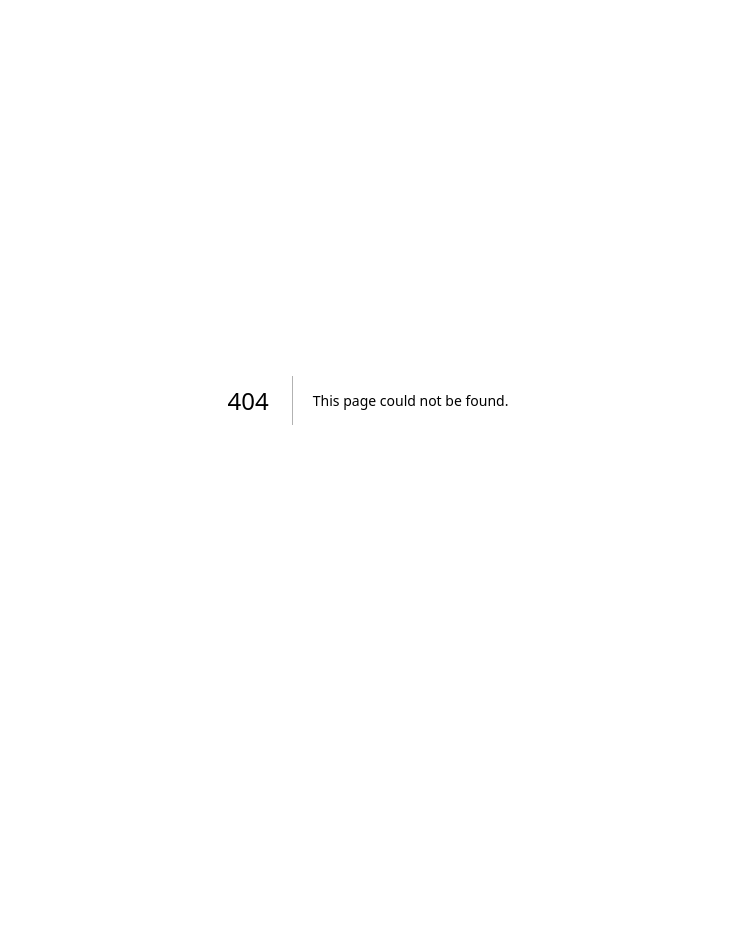
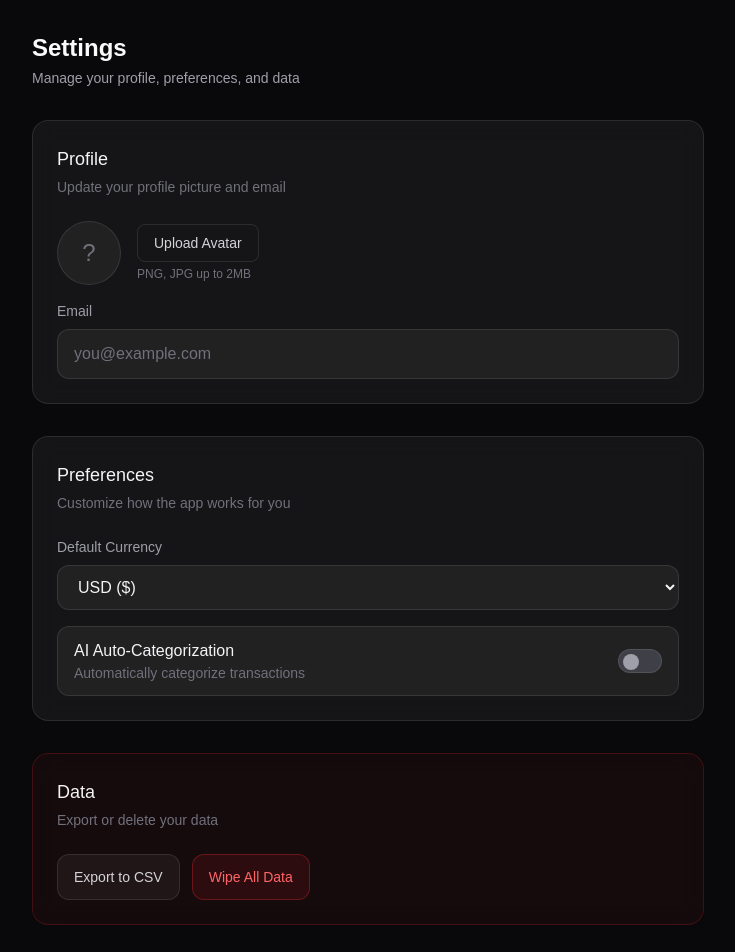
Before and after one commit to YuvaanshM/budget-tracker, a Next.js app: page /settings in a window 1280 px wide. Before the commit this address had no page. Shown: the top 952 px of the page, without its empty margins (272-1007 px from the left). Before the commit the page ends 800 px from the top, so only its background shows below. Built offline with nearby package versions, Linux system fonts and the light colour scheme.

Commit message:
finished the skeleton code for the settings page

```diff
--- /dev/null
+++ b/app/settings/page.tsx
@@ -0,0 +1,119 @@
+"use client";
+
+export default function SettingsPage() {
+  return (
+    <div className="min-h-screen bg-zinc-950 p-6 md:p-8">
+      <div className="mx-auto max-w-2xl space-y-8">
+        {/* Page Header */}
+        <header>
+          <h1 className="text-2xl font-semibold text-zinc-50">Settings</h1>
+          <p className="mt-1 text-sm text-zinc-400">
+            Manage your profile, preferences, and data
+          </p>
+        </header>
+
+        {/* Profile Section */}
+        <section className="rounded-2xl border border-white/10 bg-white/5 p-6 backdrop-blur-md">
+          <h2 className="text-lg font-medium text-zinc-100">Profile</h2>
+          <p className="mt-1 text-sm text-zinc-500">
+            Update your profile picture and email
+          </p>
+          <div className="mt-6 space-y-4">
+            {/* Avatar Upload - Placeholder */}
+            <div className="flex items-center gap-4">
+              <div className="flex h-16 w-16 shrink-0 items-center justify-center rounded-full border border-white/10 bg-white/5">
+                <span className="text-2xl text-zinc-500">?</span>
+              </div>
+              <div>
+                <button
+                  type="button"
+                  className="rounded-lg border border-white/10 px-4 py-2 text-sm font-medium text-zinc-300 transition-colors hover:bg-white/5 hover:text-zinc-50"
+                >
+                  Upload Avatar
+                </button>
+                <p className="mt-1 text-xs text-zinc-500">
+                  PNG, JPG up to 2MB
+                </p>
+              </div>
+            </div>
+            {/* Email Update - Placeholder */}
+            <div>
+              <label htmlFor="email" className="block text-sm font-medium text-zinc-400">
+                Email
+              </label>
+              <input
+                id="email"
+                type="email"
+                placeholder="you@example.com"
+                className="mt-2 w-full rounded-xl border border-white/10 bg-white/5 px-4 py-3 text-zinc-100 placeholder-zinc-500 focus:border-white/20 focus:outline-none focus:ring-1 focus:ring-white/20"
+              />
+            </div>
+          </div>
+        </section>
+
+        {/* Preferences Section */}
+        <section className="rounded-2xl border border-white/10 bg-white/5 p-6 backdrop-blur-md">
+          <h2 className="text-lg font-medium text-zinc-100">Preferences</h2>
+          <p className="mt-1 text-sm text-zinc-500">
+            Customize how the app works for you
+          </p>
+          <div className="mt-6 space-y-4">
+            {/* Default Currency - Placeholder */}
+            <div>
+              <label htmlFor="currency" className="block text-sm font-medium text-zinc-400">
+                Default Currency
+              </label>
+              <select
+                id="currency"
+                className="mt-2 w-full rounded-xl border border-white/10 bg-white/5 px-4 py-3 text-zinc-100 focus:border-white/20 focus:outline-none focus:ring-1 focus:ring-white/20"
+              >
+                <option value="USD">USD ($)</option>
+                <option value="EUR">EUR (€)</option>
+                <option value="GBP">GBP (£)</option>
+              </select>
+            </div>
+            {/* AI Auto-Categorization Toggle - Placeholder */}
+            <div className="flex items-center justify-between rounded-xl border border-white/10 bg-white/5 px-4 py-3">
+              <div>
+                <p className="font-medium text-zinc-100">AI Auto-Categorization</p>
+                <p className="text-sm text-zinc-500">
+                  Automatically categorize transactions
+                </p>
+              </div>
+              <button
+                type="button"
+                role="switch"
+                aria-checked="false"
+                className="relative h-6 w-11 shrink-0 rounded-full border border-white/10 bg-zinc-700 transition-colors"
+              >
+                <span className="absolute left-1 top-1 h-4 w-4 rounded-full bg-zinc-400 transition-transform" />
+              </button>
+            </div>
+          </div>
+        </section>
+
+        {/* Data Section (Danger Zone) */}
+        <section className="rounded-2xl border border-red-500/20 bg-red-500/5 p-6 backdrop-blur-md">
+          <h2 className="text-lg font-medium text-zinc-100">Data</h2>
+          <p className="mt-1 text-sm text-zinc-500">
+            Export or delete your data
+          </p>
+          <div className="mt-6 flex flex-col gap-3 sm:flex-row">
+            <button
+              type="button"
+              className="rounded-xl border border-white/10 bg-white/5 px-4 py-3 text-sm font-medium text-zinc-300 transition-colors hover:bg-white/10 hover:text-zinc-50"
+            >
+              Export to CSV
+            </button>
+            <button
+              type="button"
+              className="rounded-xl border border-red-500/30 bg-red-500/10 px-4 py-3 text-sm font-medium text-red-400 transition-colors hover:bg-red-500/20 hover:text-red-300"
+            >
+              Wipe All Data
+            </button>
+          </div>
+        </section>
+      </div>
+    </div>
+  );
+}
```
